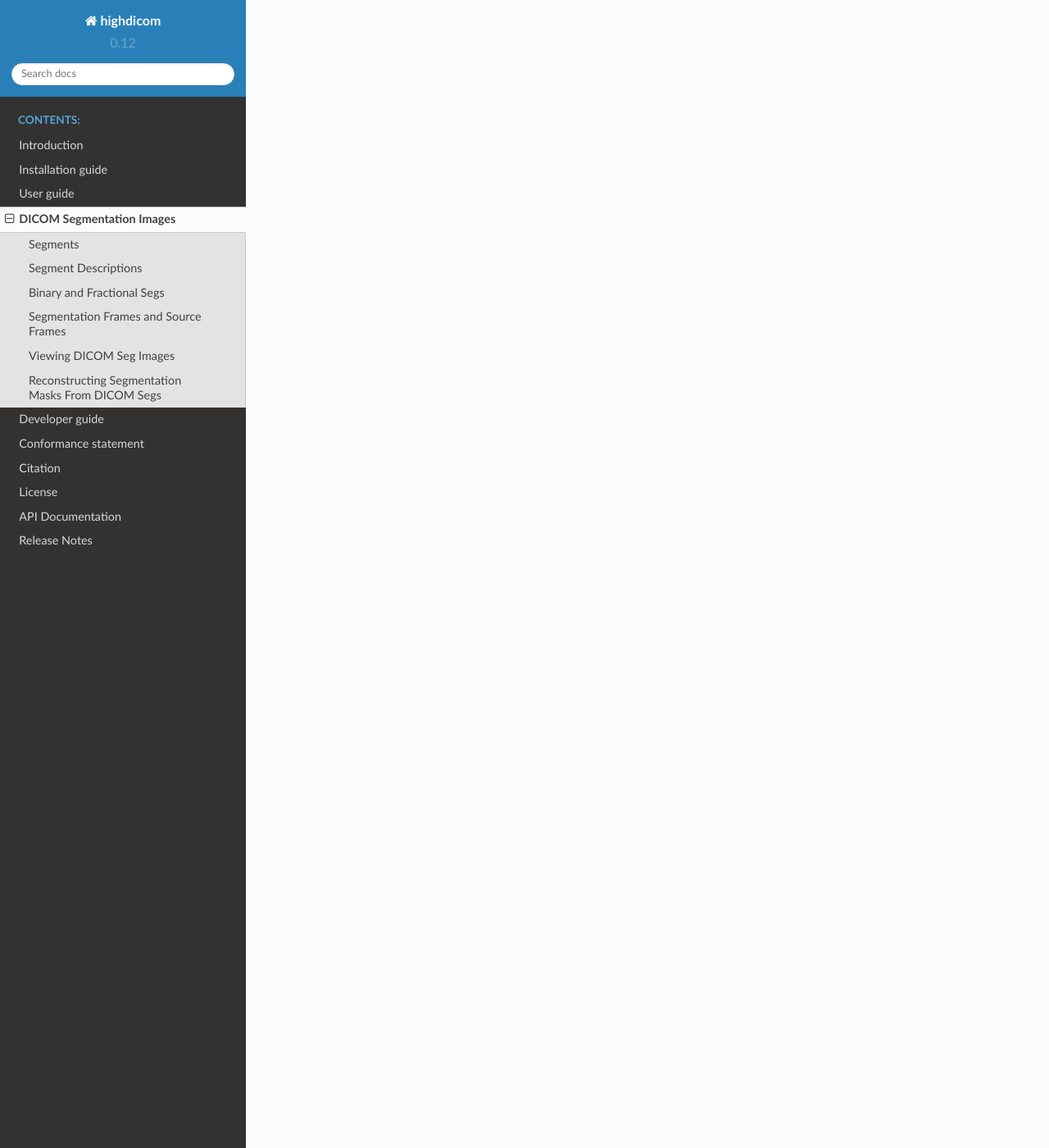
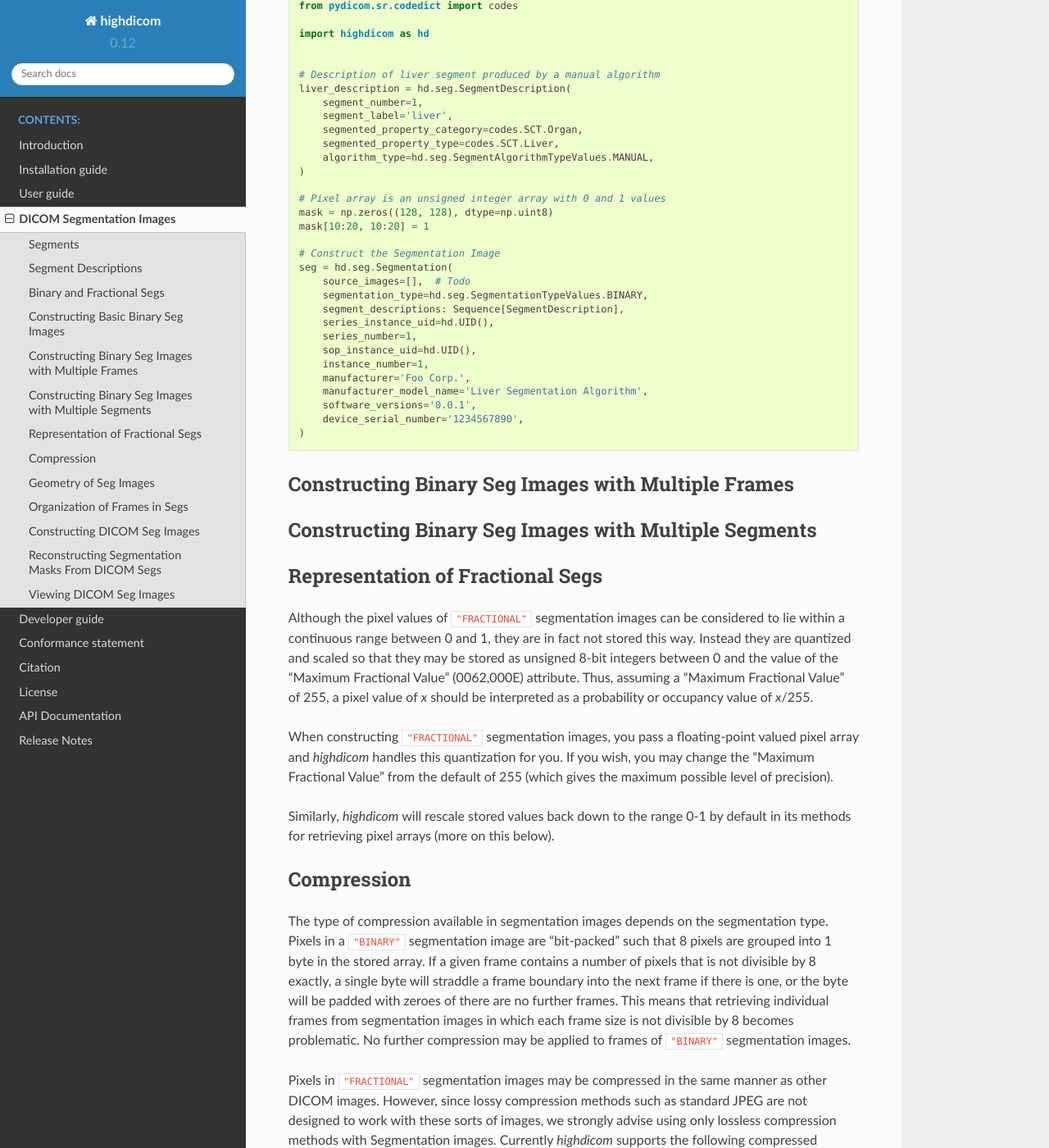
Before and after one commit to ImagingDataCommons/highdicom, a Sphinx documentation site: the page built from docs/seg.rst, in a window 1280 px wide and 1400 px high, scrolled down 3740 px. Shown: the whole window at 82% size. Built offline with Sphinx 7.4.7 and the Read the Docs theme 2.0.0, drawn with Linux system fonts in a browser that asks for light colours; some of the changed text lies outside the part shown.

Commit message:
WIP in seg examples

```diff
--- a/docs/seg.rst
+++ b/docs/seg.rst
@@ -36,12 +36,12 @@
 A single DICOM Seg image can represent one or more segments contained within
 the same file.
 
-In many applications, it is assumed that segments are *mutually exclusive*,
-i.e. a given pixel can belong to at most one segment. However DICOM Seg images
-do not have this limitation: a single pixel can belong to any number of
-different segments. In other words, the segments may *overlap*. There is an
-optional attribute called "Segments Overlap" (0062, 0013) that, if present,
-will indicate whether the segments overlap in a given Seg image.
+Each segment in a DICOM Seg image is represented by a separate 2D *frame* (or
+set of *frames*) within the Segmentation image. One important ramification of
+this is that segments need not be *mutually exclusive*, i.e. a given pixel can
+belong to at most one segment. In other words, the segments may *overlap*.
+There is an optional attribute called "Segments Overlap" (0062, 0013) that, if
+present, will indicate whether the segments overlap in a given Seg image.
 
 Segment Descriptions
 --------------------
@@ -158,20 +158,149 @@
 Binary and Fractional Segs
 --------------------------
 
-- Multiple image regions (known as *segments*) that may be mutually exclusive
-  or overlapping (non mutually exclusive).
-- Binary segmentations (in which
-  each pixel unambiguously either belongs to a region or does not belong to a
-  region) or *fractional* segmentations, in which the membership of pixel to a
-  region is expressed as a number between 0 and 1.
+One particularly important characteristic of segmentation images is its
+"Segmentation Type" (0062,0001), which may take the value of either ``"BINARY"``
+or ``"FRACTIONAL"`` and describes the values that a given segment may take.
+Segments in a ``"BINARY"`` segmentation image may only take values 0 or 1, i.e.
+each pixel either belongs to the segment or does not.
+
+By contrast, pixels in a ``"FRACTIONAL"`` segmentation image lie in the range 0
+to 1. A second attribute, "Segmentation Fractional Type" (0062,0010) specifies
+whether these values should be interpreted as ``"PROBABILITY"`` (i.e. the
+probability that a pixel belongs to the segmentation) or ``"OCCUPANCY"`` i.e.
+the fraction of the volume of the pixel's (or voxel's) area (or volume) that
+belongs to the segment.
+
+A potential source of confusion is that having a Segmentations Type of
+``"BINARY"`` only limits the range of values *within a given segment*. It is
+perfectly valid for a ``"BINARY"`` segmentation to have multiple segments. It
+is therefore not the same as the sense of *binary* that distinguishes *binary*
+from *multiclass* segmentations.
+
+*Highdicom* provides the Python enumerations
+:class:`highdicom.seg.SegmentationTypeValues` and
+:class:`highdicom.seg.SegmentationFractionalTypeValues` for the valid values of
+the "Segmentation Type" and "Segmentation Fractional Type" attributes,
+respectively.
+
+Constructing Basic Binary Seg Images
+------------------------------------
+
+We have now covered enough to construct a basic binary segmentation image. We
+use the :class:`highdicom.seg.Segmentation` and provide a description of each
+segment, a pixel array as a numpy array with an unsigned integer data type, and
+some other basic information.
+
+.. code-block:: python
+
+    import numpy as np
+
+    from pydicom.sr.codedict import codes
+
+    import highdicom as hd
+
+
+    # Description of liver segment produced by a manual algorithm
+    liver_description = hd.seg.SegmentDescription(
+        segment_number=1,
+        segment_label='liver',
+        segmented_property_category=codes.SCT.Organ,
+        segmented_property_type=codes.SCT.Liver,
+        algorithm_type=hd.seg.SegmentAlgorithmTypeValues.MANUAL,
+    )
+
+    # Pixel array is an unsigned integer array with 0 and 1 values
+    mask = np.zeros((128, 128), dtype=np.uint8)
+    mask[10:20, 10:20] = 1
+
+    # Construct the Segmentation Image
+    seg = hd.seg.Segmentation(
+        source_images=[],  # Todo
+        segmentation_type=hd.seg.SegmentationTypeValues.BINARY,
+        segment_descriptions: Sequence[SegmentDescription],
+        series_instance_uid=hd.UID(),
+        series_number=1,
+        sop_instance_uid=hd.UID(),
+        instance_number=1,
+        manufacturer='Foo Corp.',
+        manufacturer_model_name='Liver Segmentation Algorithm',
+        software_versions='0.0.1',
+        device_serial_number='1234567890',
+    )
+
+
+Constructing Binary Seg Images with Multiple Frames
+---------------------------------------------------
+
+Constructing Binary Seg Images with Multiple Segments
+-----------------------------------------------------
 
 
 
-Segmentation Frames and Source Frames
--------------------------------------
+Representation of Fractional Segs
+---------------------------------
+
+Although the pixel values of ``"FRACTIONAL"`` segmentation images can be
+considered to lie within a continuous range between 0 and 1, they are in fact
+not stored this way. Instead they are quantized and scaled so that they may be
+stored as unsigned 8-bit integers between 0 and the value of the "Maximum
+Fractional Value" (0062,000E) attribute. Thus, assuming a "Maximum Fractional
+Value" of 255, a pixel value of *x* should be interpreted as a probability or
+occupancy value of *x*/255.
+
+When constructing ``"FRACTIONAL"`` segmentation images, you pass a
+floating-point valued pixel array and *highdicom* handles this
+quantization for you. If you wish, you may change the "Maximum Fractional Value"
+from the default of 255 (which gives the maximum possible level of precision).
+
+Similarly, *highdicom* will rescale stored values back down to the range 0-1 by
+default in its methods for retrieving pixel arrays (more on this below).
+
+Compression
+-----------
+
+The type of compression available in segmentation images depends on the
+segmentation type. Pixels in a ``"BINARY"`` segmentation image are "bit-packed"
+such that 8 pixels are grouped into 1 byte in the stored array. If a given frame
+contains a number of pixels that is not divisible by 8 exactly, a single byte
+will straddle a frame boundary into the next frame if there is one, or the byte
+will be padded with zeroes of there are no further frames. This means that
+retrieving individual frames from segmentation images in which each frame
+size is not divisible by 8 becomes problematic. No further compression may be
+applied to frames of ``"BINARY"`` segmentation images.
+
+Pixels in ``"FRACTIONAL"`` segmentation images may be compressed in the same
+manner as other DICOM images. However, since lossy compression methods such as
+standard JPEG are not designed to work with these sorts of images, we strongly
+advise using only lossless compression methods with Segmentation images.
+Currently *highdicom* supports the following compressed transfer syntaxes when
+creating segmentation images: ``"RLELossless"`` (lossless),
+``"JPEG2000Lossless"`` (lossless), ``"JPEGBaseline8Bit"`` (lossy, not
+recommended).
+
+Note that there may be advantages to using ``"FRACTIONAL"`` segmentations to
+store segmentation images that are binary in nature (i.e. only taking values 0
+and 1):
+
+- If the segmentation is very simple or sparse, the lossless compression methods
+  available in ``"FRACTIONAL"`` images may be more efficient than the
+  "bit-packing" method required by ``"BINARY"`` segmentations.
+- The clear frame boundaries make retrieving individual frames from
+  ``"FRACTIONAL"`` image files possible.
+
+Geometry of Seg Images
+----------------------
+
+Organization of Frames in Segs
+------------------------------
+
+Constructing DICOM Seg Images
+-----------------------------
+
+Reconstructing Segmentation Masks From DICOM Segs
+-------------------------------------------------
+
+fractional scaling
 
 Viewing DICOM Seg Images
 ------------------------
-
-Reconstructing Segmentation Masks From DICOM Segs
--------------------------------------------------
```
